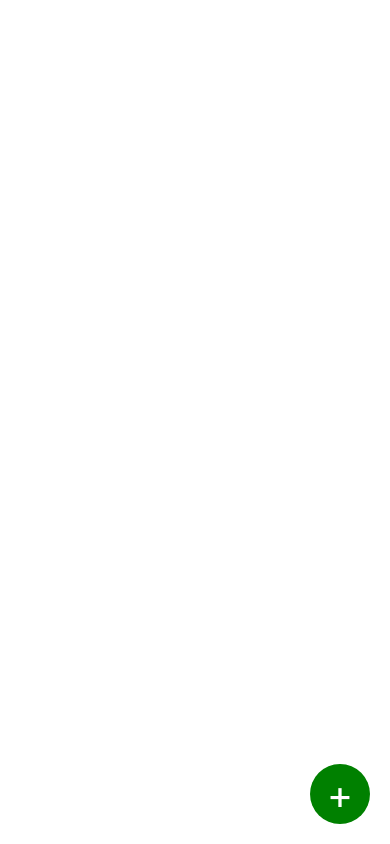
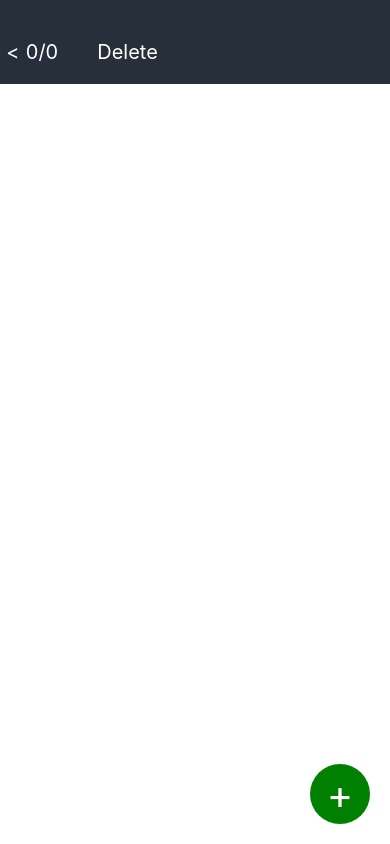
Before and after one commit to andreygayko/rn-series, a React Native app: screen / in a window 390 px wide. Built offline with nearby package versions, Linux system fonts and the light colour scheme.

Commit message:
Add menu

```diff
--- a/App.js
+++ b/App.js
@@ -83,6 +83,11 @@ export default function App() {
   return (
     <View style={{flex: 1}}>
 
+      <Menu
+        currentSelectionsNumber={selected.length}
+        allItemsNumber={serials.length}
+      />
+
       <View style={styles.container}>
         {serials.map((el, i) => (
           <Serial
@@ -119,7 +124,7 @@ const styles = StyleSheet.create({
     flex: 1,
     backgroundColor: '#fff',
     alignItems: 'center',
-    marginTop: '10%',
+    marginTop: '2%',
   },
   btnAdd: {
     position: 'absolute',
--- /dev/null
+++ b/src/Menu.js
@@ -0,0 +1,38 @@
+import React from 'react';
+import { StyleSheet, View, TouchableOpacity, Text } from 'react-native';
+
+export const Menu = props => {
+
+  const { cancelHandler, currentSelectionsNumber, allItemsNumber, deleteHandler } = props;
+
+  return (
+    <View style={styles.container}>
+      <TouchableOpacity onPress={cancelHandler} style={styles.btnBack}><Text style={styles.text}>{'<'}</Text></TouchableOpacity>
+      <Text style={styles.text}>{`${currentSelectionsNumber}/${allItemsNumber}`}</Text>
+      <TouchableOpacity onPress={deleteHandler} style={styles.btnDel}><Text style={styles.text}>{'Delete'}</Text></TouchableOpacity>
+    </View>
+  );
+};
+
+const styles = StyleSheet.create({
+  container: {
+    backgroundColor: '#272f3b',
+    flexDirection: 'row',
+    alignItems: 'center',
+    height: '10%',
+    paddingTop: '5%',
+  },
+  btnBack: {
+    alignItems: 'center',
+    justifyContent: 'center',
+    flex: .1,
+    flexDirection: 'column',
+  },
+  btnDel: {
+    marginLeft: '10%'
+  },
+  text: {
+    color: 'white',
+    fontSize: 20,
+  }
+});
```
